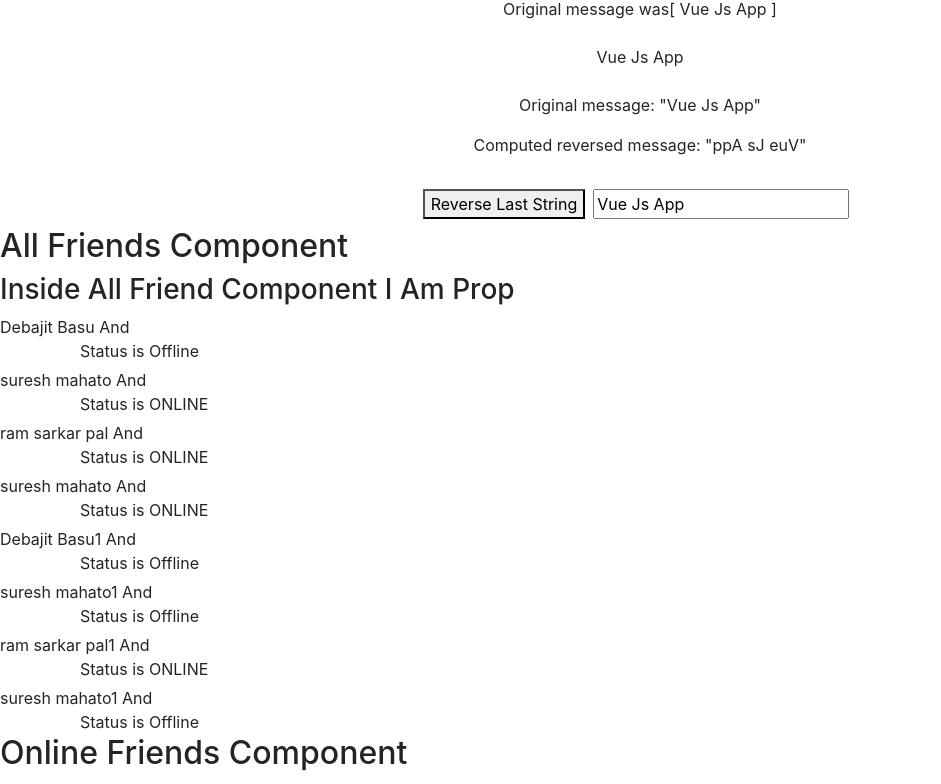
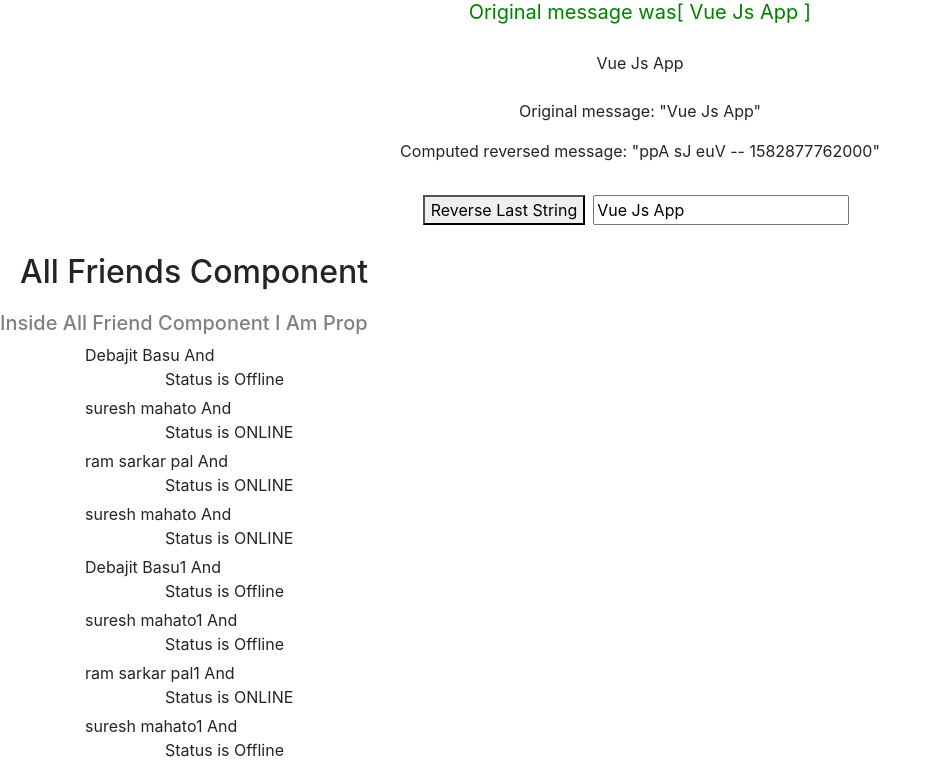
Before and after one commit to debajit-basu/vue-Firebase, a Vue app: page / in a window 1280 px wide. Shown: the part 197-981 px from the top of the page, without its empty margins (0-941 px from the left). Built offline with nearby package versions, Linux system fonts and the light colour scheme.

Commit message:
master: 2nd march last commit

```diff
--- a/src/App.vue
+++ b/src/App.vue
@@ -1,5 +1,5 @@
 <template>
-  <div id="app">
+  <div id="app container">
     <!-- <img alt="Vue logo" src="./assets/logo.png"> -->
     <!-- <HelloWorld msg="Welcome to Your Vue.js App"/> -->
     <h1>{{ title }}</h1>
--- a/src/components/AllFriends.vue
+++ b/src/components/AllFriends.vue
@@ -1,10 +1,10 @@
 <template>
     <div id="all-friends">
         <h2>All Friends Component</h2>
-        <h3>{{msg}}</h3>
-        <div class="all-friend-data" v-for="(friendData , index) in friends" v-bind:key="index">
+        <h5>{{msg}}</h5>
+        <div class="all-friend-data container" v-for="(friendData , index) in friends" v-bind:key="index">
             {{friendData.name}} And
-            <span class="status-show"> Status is {{(friendData.online) ? "ONLINE" : "Offline"}}</span>
+            <span class="status-show "> Status is {{(friendData.online) ? "ONLINE" : "Offline"}}</span>
         </div>
     </div>
 </template>
@@ -39,4 +39,11 @@ export default {
         margin-left: 5rem;
         font-weight: 5rem;
     }
+
+    h2 {
+        margin: 20px;
+    }
+    h5 {
+        color: grey;
+    }
 </style>
--- a/src/components/FormComponent.vue
+++ b/src/components/FormComponent.vue
@@ -1,10 +1,13 @@
 <template>
-    <div class="form-style">
+    <div class="form-style container">
         <h3>Form Component</h3>
-        <div v-once>Original message was[ {{message}} ]</div><br/>
+        <!-- inline styling and we can also pass object here as styleObject -->
+        <div v-once
+        v-bind:style="{ color: active, fontSize: fontSize + 'px'}"
+        >Original message was[ {{message}} ]</div><br/>
         <div>{{message}}</div><br/>
         <p>Original message: "{{ message }}"</p>
-        <p>Computed reversed message: "{{ reversedMessage }}"</p>
+        <p>Computed reversed message: "{{ reversedMessage }} -- {{ now }}"</p>
         <button class="mt-3" v-on:click="reverseMsg()">Reverse Last String</button>
         <input class="m-2" v-model="message"><br/>
     </div>
@@ -15,6 +18,8 @@ export default {
     data(){
         return {
             message: 'Vue Js App',
+            active: "green",
+            fontSize: 20,
             reverseMsg: () => {
                 console.log("------------------")
                 this.message = this.message.split(' ').reverse().join(' ')
@@ -27,6 +32,9 @@ export default {
         reversedMessage: function () {
         // `this` points to the vm instance
             return this.message.split('').reverse().join('')
+        },
+        now: function () {
+            return Date.now()
         }
     },
 
--- a/src/components/OnlineFriends.vue
+++ b/src/components/OnlineFriends.vue
@@ -1,7 +1,7 @@
 <template>
     <div id="online-friends">
         <h2>Online Friends Component</h2>
-        <div class="online-friend-data" v-for="(friendData , index) in friendProps" v-bind:key="index">
+        <div class="online-friend-data container" v-for="(friendData , index) in friendProps" v-bind:key="index">
 
             <span class="data-show" v-if="friendData.online">{{friendData.name}}</span>
         </div>
@@ -28,5 +28,7 @@ export default {
     }
     .data-show {
         color: green;
+    }h2 {
+        margin: 20px;
     }
 </style>
```
